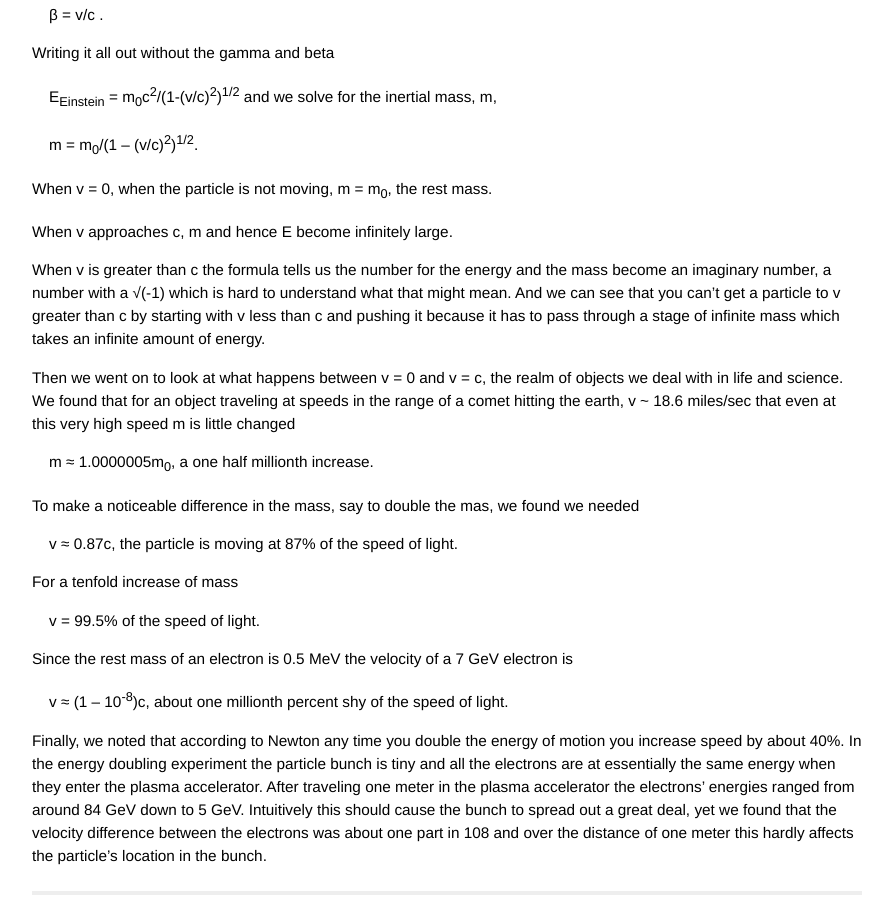
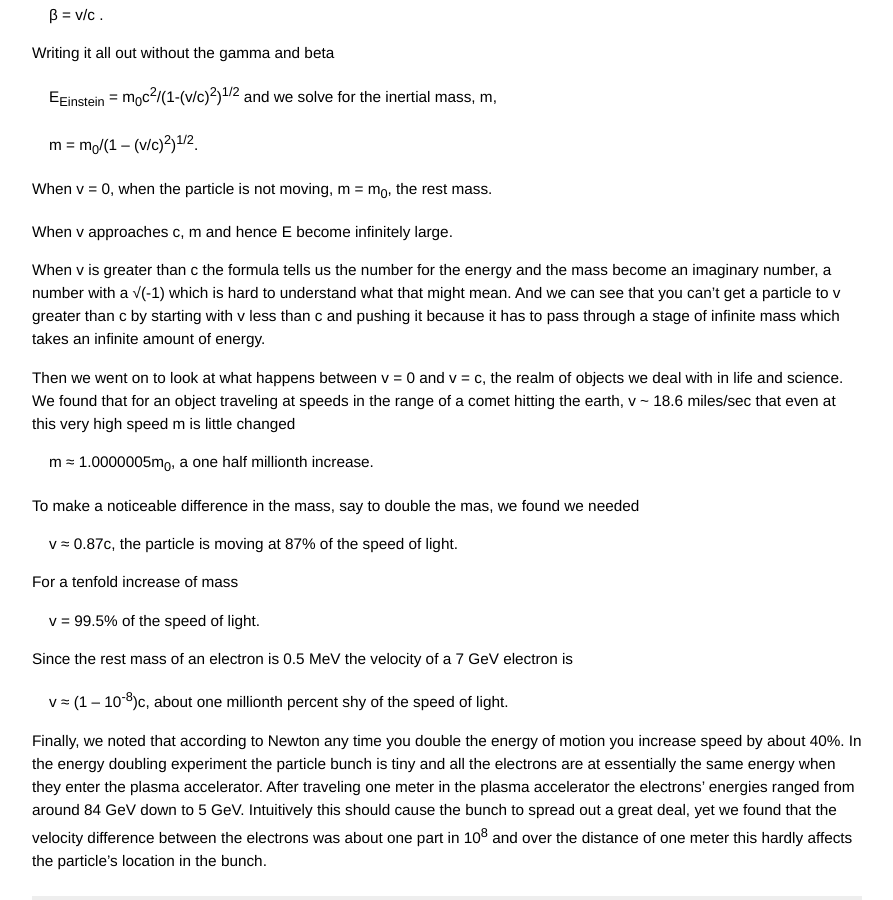
Before and after one commit to grbfacet/facet, a Jekyll site: the page built from tutorial.md, in a window 1280 px wide and 900 px high, scrolled down 22514 px. Shown: the whole window, without its empty margins (193-1086 px from the left). Built offline with Jekyll 4.4.1, drawn with Linux system fonts in a browser that asks for light colours; Markdown is read by kramdown in place of the engine named in the settings.

Commit message:
Update tutorial.md

```diff
--- a/tutorial.md
+++ b/tutorial.md
@@ -632,4 +632,4 @@ Since the rest mass of an electron is 0.5 MeV the velocity of a 7 GeV electron i
 
 <span class="eq">v ≈ (1 – 10<sup>-8</sup>)c, about one millionth percent shy of the speed of light.</span>
 
-Finally, we noted that according to Newton any time you double the energy of motion you increase speed by about 40%. In the energy doubling experiment the particle bunch is tiny and all the electrons are at essentially the same energy when they enter the plasma accelerator. After traveling one meter in the plasma accelerator the electrons’ energies ranged from around 84 GeV down to 5 GeV. Intuitively this should cause the bunch to spread out a great deal, yet we found that the velocity difference between the electrons was about one part in 108 and over the distance of one meter this hardly affects the particle’s location in the bunch.
+Finally, we noted that according to Newton any time you double the energy of motion you increase speed by about 40%. In the energy doubling experiment the particle bunch is tiny and all the electrons are at essentially the same energy when they enter the plasma accelerator. After traveling one meter in the plasma accelerator the electrons’ energies ranged from around 84 GeV down to 5 GeV. Intuitively this should cause the bunch to spread out a great deal, yet we found that the velocity difference between the electrons was about one part in 10<sup>8</sup> and over the distance of one meter this hardly affects the particle’s location in the bunch.
```
